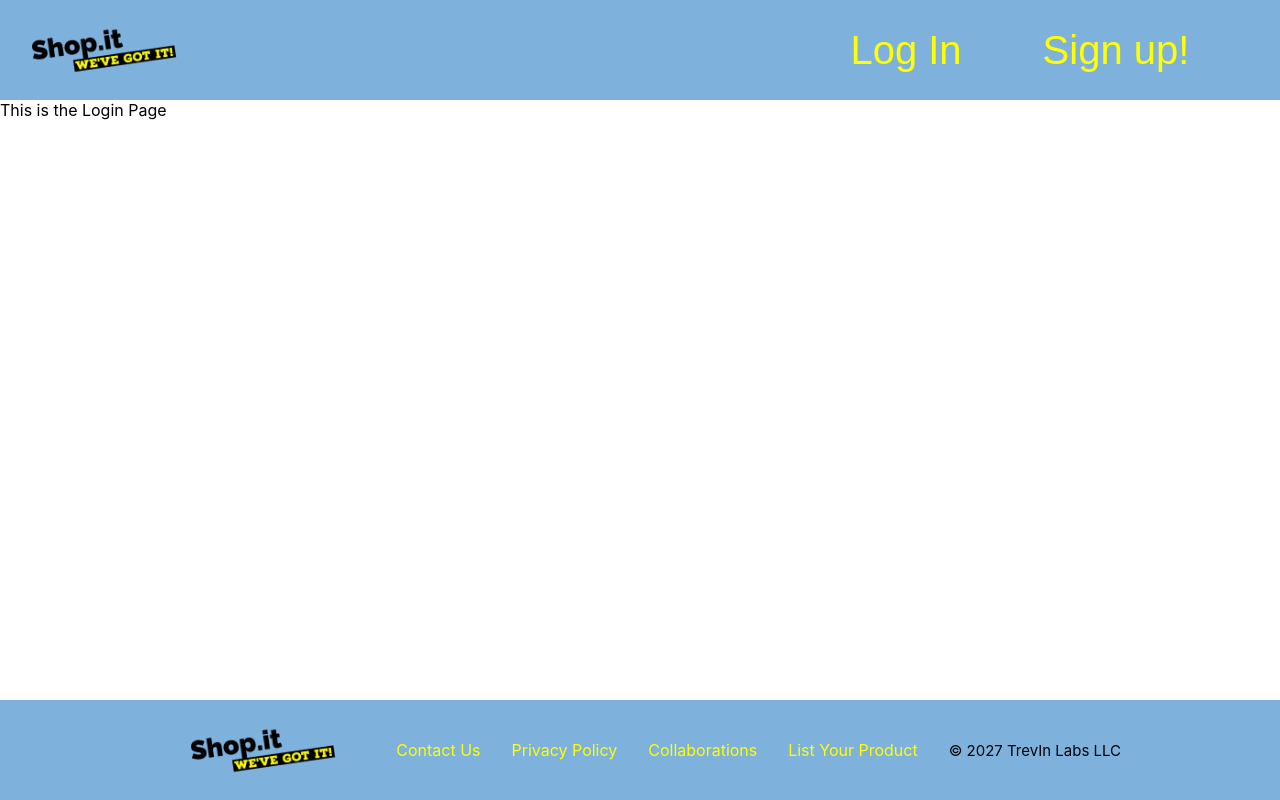
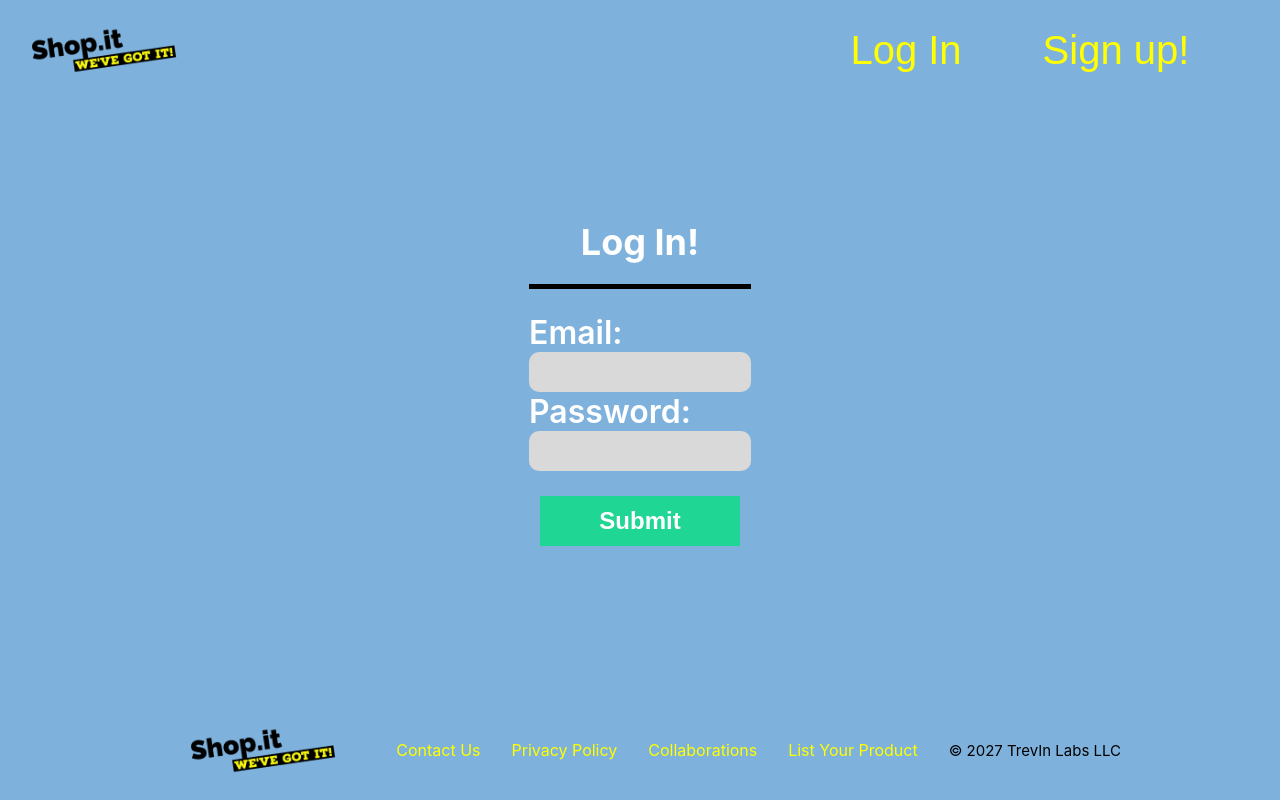
Before and after one commit to inan7978/shop.it, a React (Create React App) app: page /login in a window 1280 px wide. Built offline with nearby package versions, Linux system fonts and the light colour scheme.

Commit message:
created the log in page as well

```diff
--- a/src/App.css
+++ b/src/App.css
@@ -95,11 +95,33 @@ input {
   font-size: 24px;
 }
 
+.login-submit {
+  margin-left: auto;
+  margin-right: auto;
+  margin-top: 25px;
+  height: 50px;
+  width: 200px;
+  background-color: #1fd694;
+  border: none;
+  color: white;
+  font-weight: 700;
+  font-size: 24px;
+}
+
 .create-account-page {
   padding-top: 15vh;
 }
 
+.login-page {
+  padding-top: 15vh;
+}
+
 .register-form {
+  border-top: 5px solid black;
+  padding-top: 3vh;
+}
+
+.login-form {
   border-top: 5px solid black;
   padding-top: 3vh;
 }
@@ -132,6 +154,7 @@ input {
 .heading-bold {
   font-size: 36px;
   color: white;
+  margin-bottom: 20px;
 }
 
 input[type="email"] {
--- a/src/pages/LoginPage.js
+++ b/src/pages/LoginPage.js
@@ -1,7 +1,24 @@
 function LoginPage() {
   return (
     <>
-      <div>This is the Login Page</div>
+      <>
+        <div className="login-page" style={{ background: "#7eb2dd" }}>
+          <div className="form-container">
+            <h3 className="heading-bold">Log In!</h3>
+            <form className="login-form">
+              <label className="field-label">
+                Email:
+                <input className="input-single" type="email" />
+              </label>
+              <label className="field-label">
+                Password:
+                <input className="input-single" type="password" />
+              </label>
+              <input className="login-submit" type="submit" />
+            </form>
+          </div>
+        </div>
+      </>
     </>
   );
 }
```
